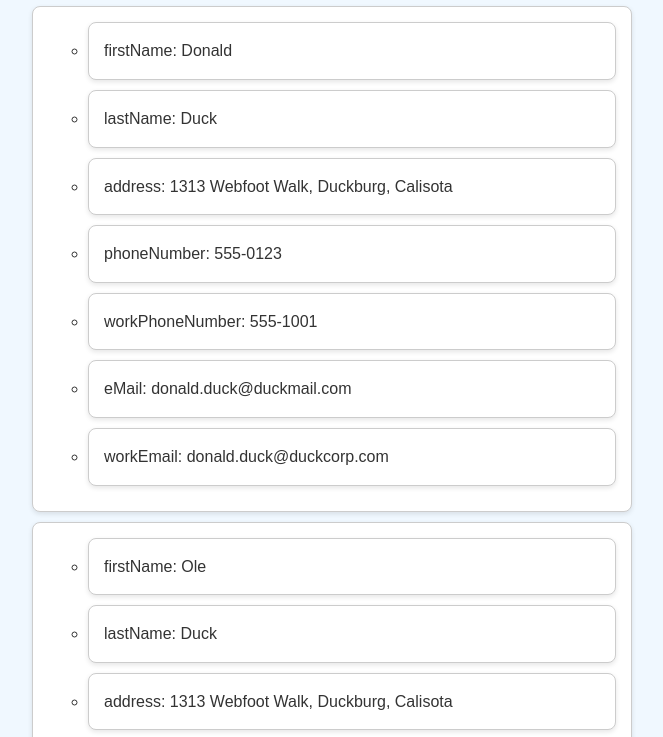
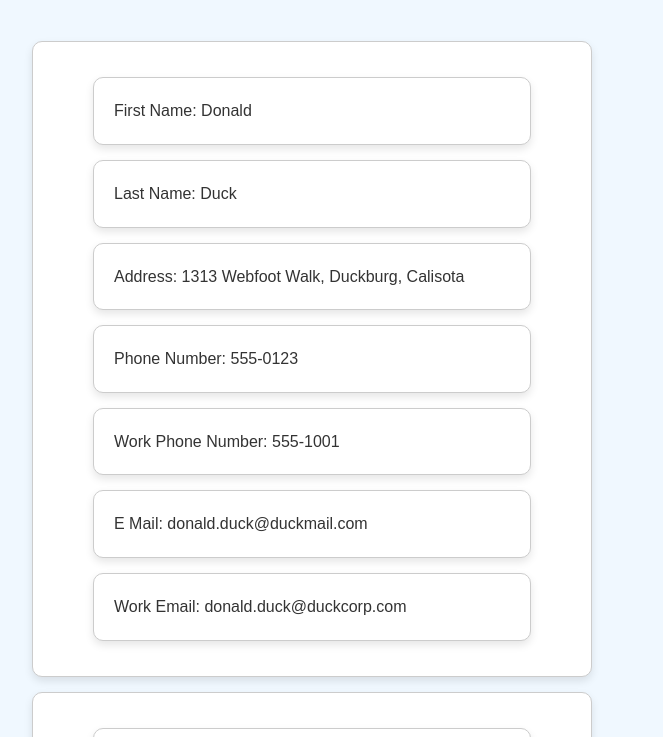
Before and after one commit to Katovikdrosdal/Katovd_HTML_CSS_JS, a plain HTML site: page Oppgaver/Ducks/ducks.html in a window 1280 px wide. Shown: the part 72-809 px from the top of the page, without its empty margins (308-971 px from the left). Drawn offline with Linux system fonts and the light colour scheme.

Commit message:
Added container div for duck list and linked JavaScript file Updated styles for layout, list appearance, and hover effects Added duck data array and dynamic list generation logic Updated duck list page with new container, improved styling, and JavaScript for dynamic rendering

```diff
--- a/Oppgaver/Ducks/ducks.css
+++ b/Oppgaver/Ducks/ducks.css
@@ -1,50 +1,75 @@
+/* Basic page styling */
 body {
-    font-family: Arial, sans-serif;
-    background-color: #f0f8ff;
-    color: #333;
-    margin: 0;
-    padding: 0;
+    font-family: Arial, sans-serif; /* Set a clean, sans-serif font for readability */
+    background-color: #f0f8ff;      /* Light blue background for a soft look */
+    color: #333;                    /* Dark gray text color for good contrast */
+    margin: 0;                      /* Remove default margin */
+    padding: 0;                     /* Remove default padding */
+    display: flex;
+    flex-direction: column;         /* Stack elements vertically */
+    align-items: center;            /* Center align elements horizontally */
 }
 
+/* Main header styling */
 h1 {
-    text-align: center;
-    color: #004080;
-    margin-top: 20px;
+    color: #004080;                 /* Deep blue color for header text */
+    margin-top: 20px;               /* Space above the header */
+    text-align: center;             /* Center-align the header text */
+    width: 100%;                    /* Full width for proper centering */
 }
 
-#ducks-list {
-    list-style-type: none;
-    padding: 0;
-    max-width: 600px;
-    margin: 20px auto;
+/* Container for duck list to center-align the entire list */
+#ducks-container {
+    display: flex;
+    justify-content: center;        /* Center-align the list horizontally */
+    width: 100%;                    /* Full width of the viewport */
+    padding: 0 20px;                /* Add horizontal padding to align better within container */
 }
 
-#ducks-list li {
-    background-color: #ffffff;
-    border: 1px solid #ccc;
-    padding: 15px;
-    margin-bottom: 10px;
-    border-radius: 8px;
-    box-shadow: 0 2px 5px rgba(0, 0, 0, 0.1);
-    line-height: 1.6;
-    font-size: 1rem;
+/* Styling for the main list container for ducks */
+#ducks-list {
+    list-style-type: none;          /* Remove default bullet points */
+    padding: 0;                     /* Remove padding */
+    max-width: 600px;               /* Set max width for better readability */
+    margin: 20px auto;              /* Center list with automatic left-right margins */
+    width: 100%;                    /* Full width within its container */
 }
 
-#ducks-list li:hover {
-    background-color: #e6f7ff;
+/* Styling for each main duck entry */
+#ducks-list li {
+    list-style-type: none;          /* Ensure no bullets are shown for each duck entry */
+    background-color: #ffffff;      /* White background for each entry */
+    border: 1px solid #ccc;         /* Light gray border around each entry */
+    padding: 20px;                  /* Increased padding for balanced spacing */
+    margin: 15px 0;                 /* Vertical space between entries */
+    border-radius: 10px;            /* Rounded corners for a softer appearance */
+    box-shadow: 0 4px 8px rgba(0, 0, 0, 0.1); /* Slightly larger shadow for depth */
+    line-height: 1.6;               /* Improved line height for readability */
+    font-size: 1rem;                /* Standard font size for entries */
+    text-align: left;               /* Left-align text within each entry for readability */
+    width: calc(100% - 40px);       /* Adjust width to add padding inside the container */
+    box-sizing: border-box;         /* Include padding and border in total width */
 }
 
-.contact-info {
-    margin-top: 10px;
-    font-size: 0.9rem;
-    color: #555;
+/* Hover effect for each entry for a subtle visual cue */
+#ducks-list li:hover {
+    background-color: #e6f7ff;      /* Light blue background on hover */
 }
 
-a {
-    color: #004080;
-    text-decoration: none;
+/* Additional styling for contact information text */
+.contact-info {
+    margin-top: 10px;               /* Space above contact info section */
+    font-size: 0.9rem;              /* Slightly smaller font for secondary info */
+    color: #555;                    /* Dark gray color for distinction from main text */
 }
 
+/* Styling for all anchor links */
+a {
+    color: #004080;                 /* Deep blue for links */
+    text-decoration: none;          /* Remove underline from links */
+}
+
+/* Hover effect for links */
 a:hover {
-    text-decoration: underline;
+    text-decoration: underline;     /* Add underline on hover for visual feedback */
 }
--- a/Oppgaver/Ducks/ducks.html
+++ b/Oppgaver/Ducks/ducks.html
@@ -1,15 +1,26 @@
 <!DOCTYPE html>
 <html lang="en">
 <head>
+    <!-- Basic meta tags for character encoding and responsive design -->
     <meta charset="UTF-8">
     <meta name="viewport" content="width=device-width, initial-scale=1.0">
+
+    <!-- Page title displayed in the browser tab -->
     <title>Ducks Information</title>
+
+    <!-- Link to external CSS stylesheet for page styling -->
     <link rel="stylesheet" href="ducks.css">
 </head>
 <body>
+    <!-- Page header, provides a title for the list of ducks -->
     <h1>Ducks list</h1>
-    <ul id="ducks-list"></ul>
 
+    <!-- Centering container for ducks list -->
+    <div id="ducks-container">
+        <ul id="ducks-list"></ul>
+    </div>
+
+    <!-- JavaScript file containing duck data and DOM manipulation code -->
     <script src="ducks.js"></script>
 </body>
-</html>
+</html
--- a/Oppgaver/Ducks/ducks.js
+++ b/Oppgaver/Ducks/ducks.js
@@ -1,3 +1,4 @@
+// Ducks data array - each object contains information about a specific duck character
 const ducks = [
   {
     firstName: "Donald",
@@ -37,18 +38,43 @@ const ducks = [
   },
 ];
 
+/**
+ * Converts a lowerCamelCase string to a more readable Camel Case format with spaces.
+ * @param {string} str - The lowerCamelCase string to be converted.
+ * @returns {string} - A string with spaces between words and capitalized first letter, e.g., "firstName" -> "First Name".
+ */
+function toReadableCamelCase(str) {
+    return str
+        .replace(/([A-Z])/g, ' $1')       // Inserts a space before each uppercase letter
+        .replace(/^./, s => s.toUpperCase()); // Capitalizes the first letter of the resulting string
+}
+
+// Get the HTML element with ID 'ducks-list' where the list of ducks will be rendered
 let outerList = document.getElementById("ducks-list");
 
+// Loop through each duck object in the ducks array
 for (let duck of ducks) {
+  // Create an outer list item to represent each duck in the main list
   let outerEntry = document.createElement('li');
+
+  // Create an inner unordered list to store the individual properties of each duck
   let innerList = document.createElement('ul');
 
+  // Iterate over each key-value pair in the duck object
   for (let [key, value] of Object.entries(duck)) {
+    // Create a list item for each property of the duck
     let innerEntry = document.createElement('li');
-    innerEntry.innerHTML = `${key}: ${value}`;
+
+    // Format the key into a readable format and set it with the value
+    innerEntry.innerHTML = `${toReadableCamelCase(key)}: ${value}`;
+
+    // Append the formatted list item to the inner list
     innerList.appendChild(innerEntry);
   }
 
+  // Append the inner list (with all properties) to the outer entry
   outerEntry.appendChild(innerList);
+
+  // Append the outer entry to the main ducks list in the HTML
   outerList.appendChild(outerEntry);
 }
```
